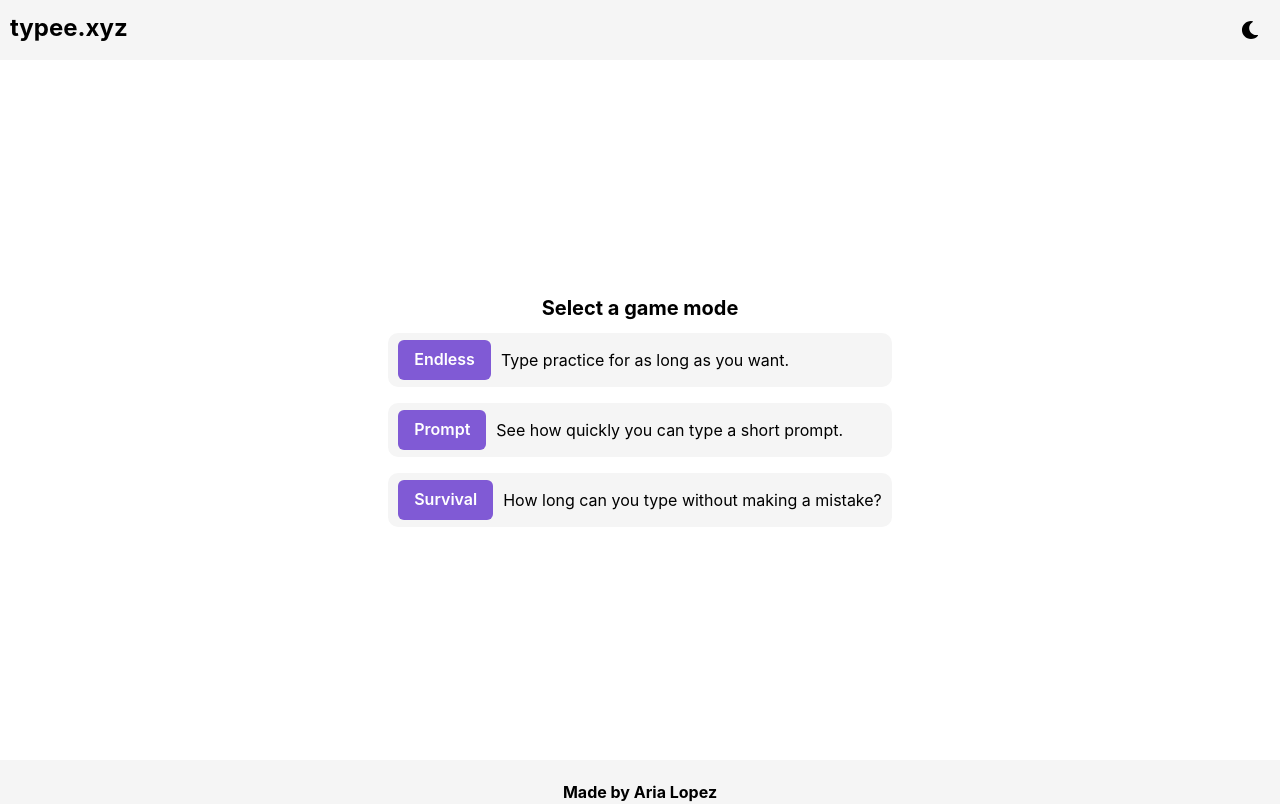
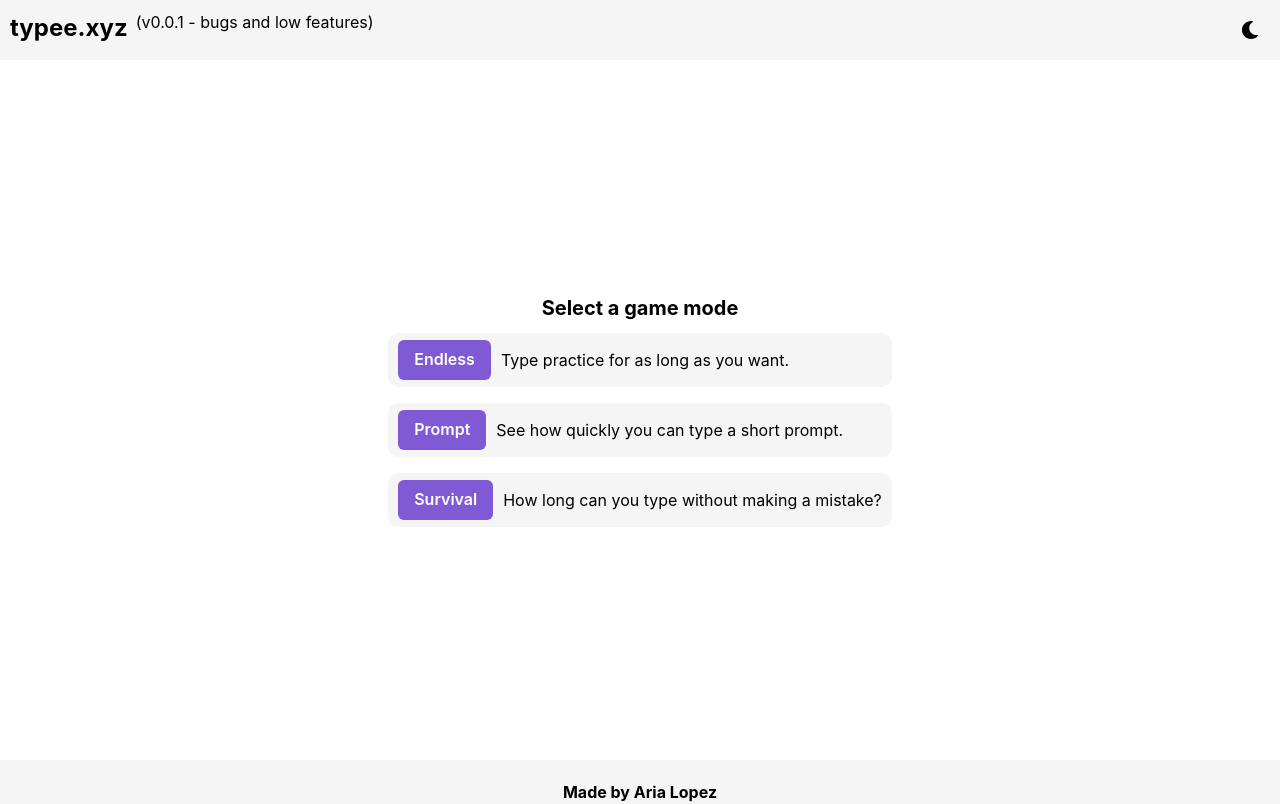
Before and after one commit to skye-lopez/typee, a React (Create React App) app: page / in a window 1280 px wide. Built offline with nearby package versions, Linux system fonts and the light colour scheme.

Commit message:
Update some naming stuff

```diff
--- a/public/index.html
+++ b/public/index.html
@@ -6,8 +6,8 @@
     <meta name="viewport" content="width=device-width, initial-scale=1" />
     <meta name="theme-color" content="#000000" />
     <meta
-      name="description"
-      content="Web site created using create-react-app"
+      name="typee.xyz"
+      content="Practice your typing skills and see your current wpm."
     />
     <link rel="apple-touch-icon" href="%PUBLIC_URL%/logo192.png" />
     <!--
@@ -24,7 +24,7 @@
       work correctly both with client-side routing and a non-root public URL.
       Learn how to configure a non-root public URL by running `npm run build`.
     -->
-    <title>React App</title>
+    <title>typee.xyz</title>
   </head>
   <body>
     <noscript>You need to enable JavaScript to run this app.</noscript>
--- a/src/App.tsx
+++ b/src/App.tsx
@@ -4,6 +4,7 @@ import {
   Flex,
   Spacer,
   Box,
+  Stack,
   Text,
   theme,
   useColorModeValue,
@@ -28,9 +29,10 @@ export const App = () => {
     return (
   <ChakraProvider theme={t}>
     <Flex flexDirection='row' w="100%" h="100%" marginBottom="0">
-        <Box padding="10px">
+        <Stack padding="10px" direction='row'>
             <Text fontSize="2xl" as="b">typee.xyz</Text>
-        </Box>
+            <Text>(v0.0.1 - bugs and low features)</Text>
+        </Stack>
         <Spacer />
         <Box padding="10px">
             <ColorModeSwitcher justifySelf="flex-end" />
```
Also changed, not shown: public/manifest.json.
